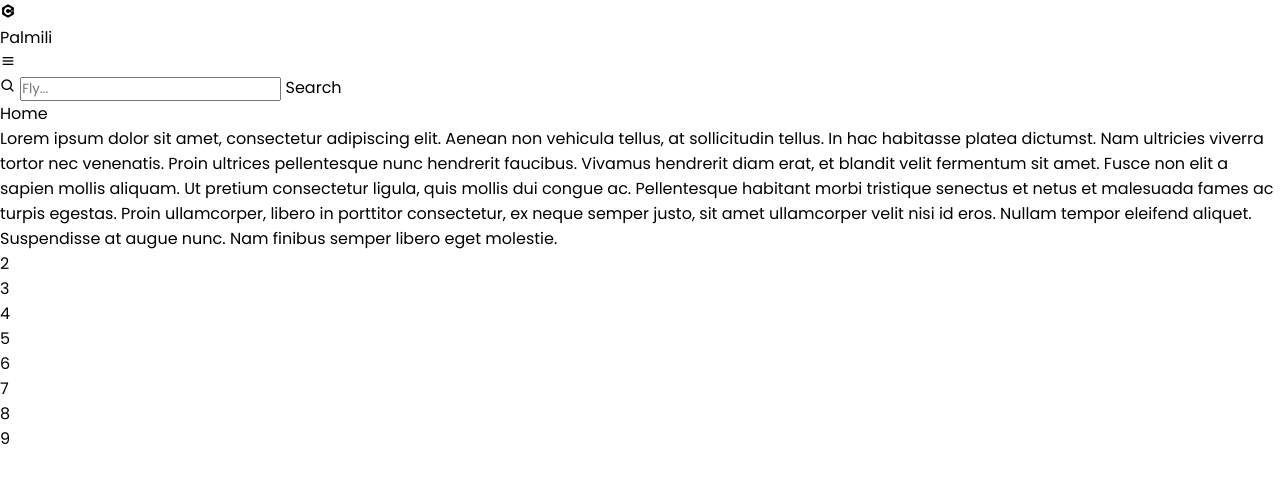
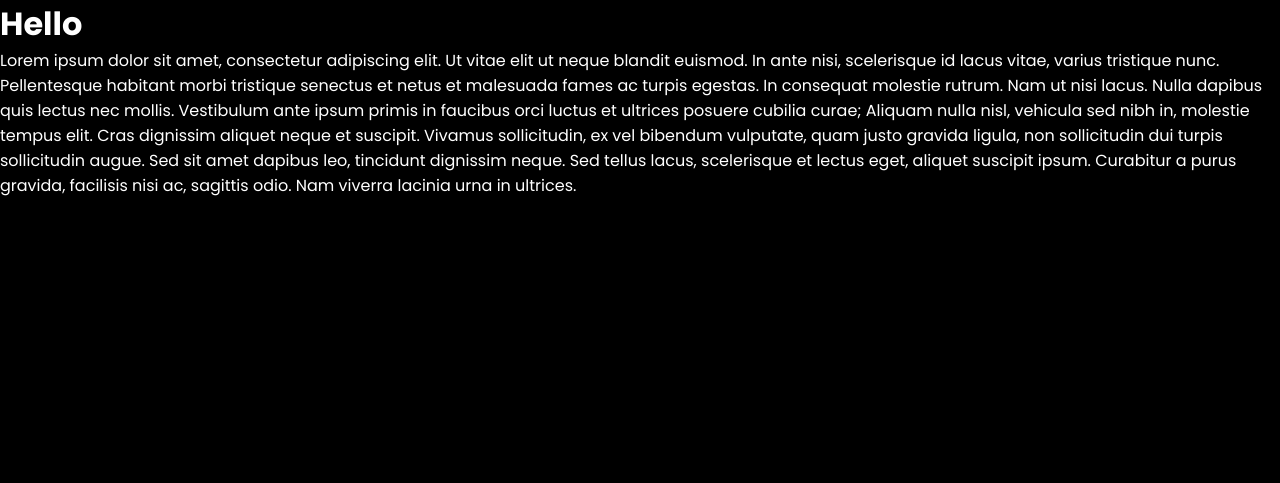
Before and after one commit to afrtite00/flaskintro, a Flask app: page / in a window 1280 px wide. Shown: the top 483 px of the page. Run offline with Flask 3, Linux system fonts and the light colour scheme.

Commit message:
css additions

```diff
--- a/static/style.css
+++ b/static/style.css
@@ -3,5 +3,10 @@
 *{
   margin: 0;
   padding: 0;
+  background-color:black;
+  color:white;
   font-family: "Poppins" , sans-serif;
 }
+h1 {
+  position: sticky;
+}
--- a/templates/index.html
+++ b/templates/index.html
@@ -1,71 +1,20 @@
 <!DOCTYPE html>
-<html lang="en" dir="ltr">
-  <head>
-    <meta charset="UTF-8">
-    <title> Responsive Sidebar Menu  | CodingLab </title>
-    <link rel="stylesheet" href="static/style.css">
-    <!-- Boxicons CDN Link -->
-    <link href='https://unpkg.com/boxicons@2.0.7/css/boxicons.min.css' rel='stylesheet'>
-     <meta name="viewport" content="width=device-width, initial-scale=1.0">
-   </head>
+<html lang="en">
+<head>
+  <meta charset="UTF-8">
+  <meta http-equiv="X-UA-Compatible" content="IE=edge">
+  <meta name="viewport" content="width=device-width, initial-scale=1.0">
+  <link rel="stylesheet" href="static/style.css">
+  <title>Palmili</title>
+</head>
 <body>
-  <div class="sidebar">
-    <div class="logo-details">
-      <i class='bx bxl-c-plus-plus icon'></i>
-        <div class="logo_name">Palmili</div>
-        <i class='bx bx-menu' id="btn" ></i>
-    </div>
-    <ul class="nav-list">
-      <li>
-          <i class='bx bx-search' ></i>
-         <input type="text" placeholder="Fly...">
-         <span class="tooltip">Search</span>
-      </li>
-    </ul>
+  <h1>Hello</h1>
+  <div class="parag" >
+    <p>
+      Lorem ipsum dolor sit amet, consectetur adipiscing elit. Ut vitae elit ut neque blandit euismod. In ante nisi, scelerisque id lacus vitae, varius tristique nunc. Pellentesque habitant morbi tristique senectus et netus et malesuada fames ac turpis egestas. In consequat molestie rutrum. Nam ut nisi lacus. Nulla dapibus quis lectus nec mollis. Vestibulum ante ipsum primis in faucibus orci luctus et ultrices posuere cubilia curae; Aliquam nulla nisl, vehicula sed nibh in, molestie tempus elit. Cras dignissim aliquet neque et suscipit. Vivamus sollicitudin, ex vel bibendum vulputate, quam justo gravida ligula, non sollicitudin dui turpis sollicitudin augue. Sed sit amet dapibus leo, tincidunt dignissim neque. Sed tellus lacus, scelerisque et lectus eget, aliquet suscipit ipsum. Curabitur a purus gravida, facilisis nisi ac, sagittis odio. Nam viverra lacinia urna in ultrices.
+
+
+    </p>
   </div>
-  <section class="home-section">
-      <div class="text">Home</div>
-    <div class="grid-container">
-  <div onclick="boxClicked()" class="grid-item">Lorem ipsum dolor sit amet, consectetur adipiscing elit. Aenean non vehicula tellus, at sollicitudin tellus. In hac habitasse platea dictumst. Nam ultricies viverra tortor nec venenatis. Proin ultrices pellentesque nunc hendrerit faucibus. Vivamus hendrerit diam erat, et blandit velit fermentum sit amet. Fusce non elit a sapien mollis aliquam. Ut pretium consectetur ligula, quis mollis dui congue ac. Pellentesque habitant morbi tristique senectus et netus et malesuada fames ac turpis egestas. Proin ullamcorper, libero in porttitor consectetur, ex neque semper justo, sit amet ullamcorper velit nisi id eros. Nullam tempor eleifend aliquet. Suspendisse at augue nunc. Nam finibus semper libero eget molestie.</div>
-  <div onclick="boxClicked()" class="grid-item">2</div>
-  <div onclick="boxClicked()" class="grid-item">3</div>
-  <div onclick="boxClicked()" class="grid-item">4</div>
-  <div onclick="boxClicked()" class="grid-item">5</div>
-  <div onclick="boxClicked()" class="grid-item">6</div>
-  <div onclick="boxClicked()" class="grid-item">7</div>
-  <div onclick="boxClicked()" class="grid-item">8</div>
-  <div onclick="boxClicked()" class="grid-item">9</div>
-</div>
-  </section>
-  <script>
-  let sidebar = document.querySelector(".sidebar");
-  let closeBtn = document.querySelector("#btn");
-  let searchBtn = document.querySelector(".bx-search");
-
-  closeBtn.addEventListener("click", ()=>{
-    sidebar.classList.toggle("open");
-    menuBtnChange();//calling the function(optional)
-  });
-
-  searchBtn.addEventListener("click", ()=>{ // Sidebar open when you click on the search iocn
-    sidebar.classList.toggle("open");
-    menuBtnChange(); //calling the function(optional)
-  });
-
-  // following are the code to change sidebar button(optional)
-  function menuBtnChange() {
-   if(sidebar.classList.contains("open")){
-     closeBtn.classList.replace("bx-menu", "bx-menu-alt-right");//replacing the iocns class
-   }else {
-     closeBtn.classList.replace("bx-menu-alt-right","bx-menu");//replacing the iocns class
-   }
-  }
-  </script>
-      <script>
-        function boxClicked() {
-            // Your code to handle the click event goes here
-            alert("Box clicked!");
-        }
-    </script>
 </body>
 </html>
```
